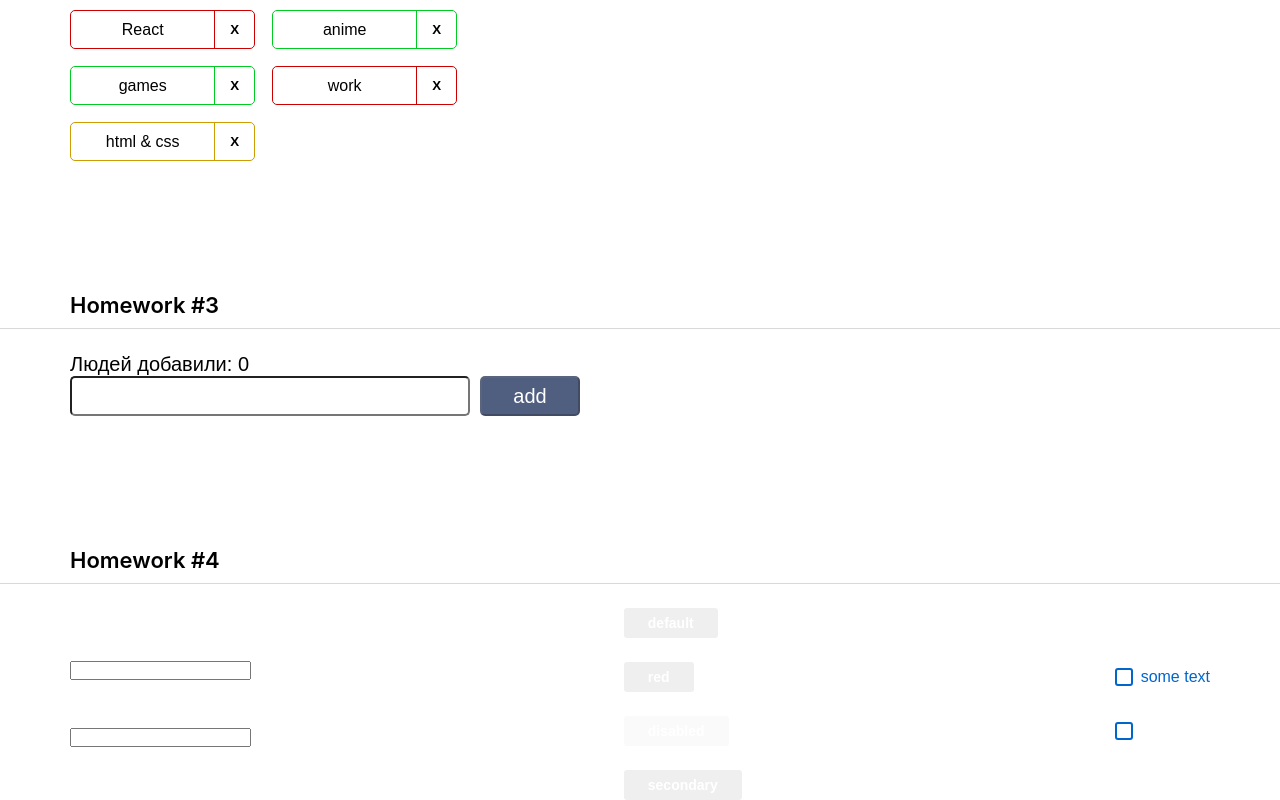
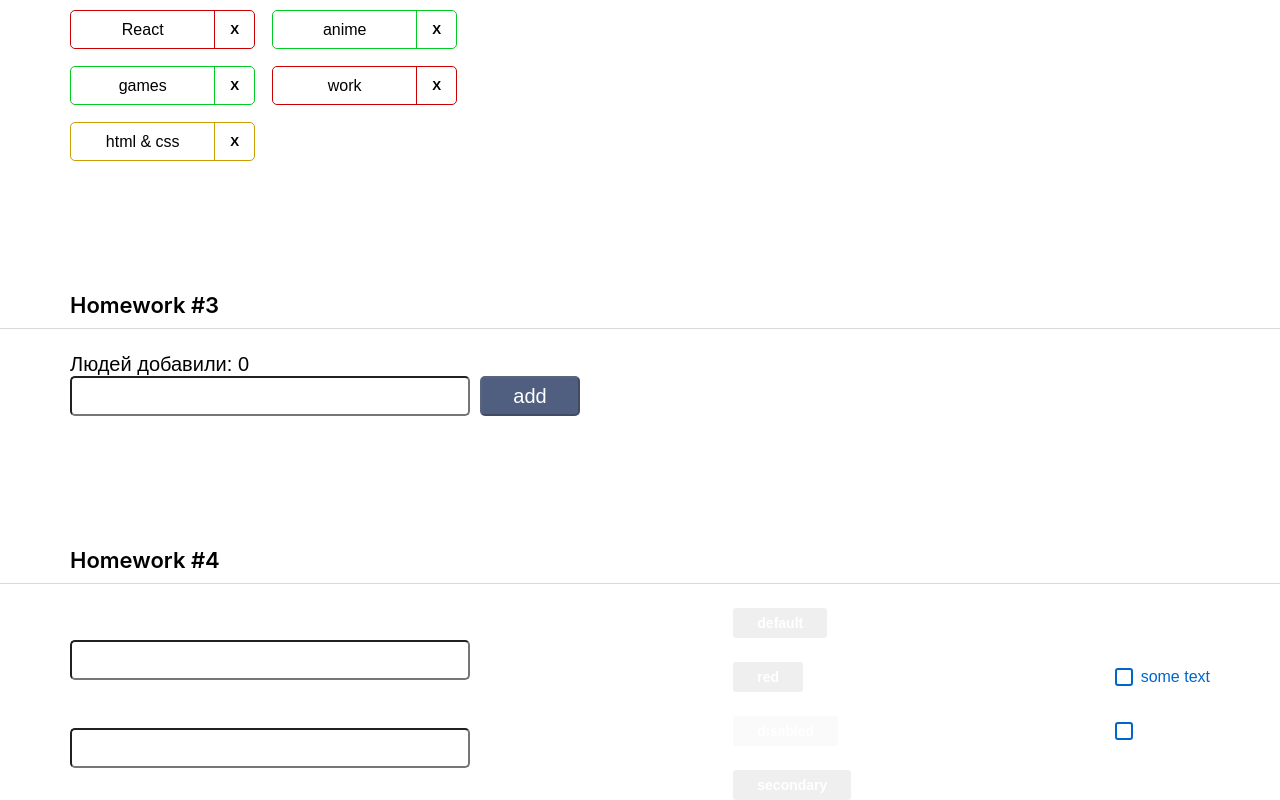
Before and after one commit to sonyhero/hws2, a React (Create React App) app: page / in a window 1280 px wide. Shown: the part 718-1518 px from the top of the page. Built offline with nearby package versions, Linux system fonts and the light colour scheme.

Commit message:
hw04-add-style-input

```diff
--- a/src/s2-homeworks/hw04/common/c1-SuperInputText/SuperInputText.module.css
+++ b/src/s2-homeworks/hw04/common/c1-SuperInputText/SuperInputText.module.css
@@ -1,20 +1,43 @@
 .input:focus {
+    width: 400px;
+    height: 40px;
+    border-radius: 5px;
 }
 
 .input {
+    width: 400px;
+    height: 40px;
+    border-radius: 5px;
 }
 
 .inputWrapper {
+    box-sizing: border-box;
 }
 
 .superInput {
+    width: 400px;
+    height: 40px;
+    border-radius: 5px;
 }
 
 .errorInput {
+    width: 400px;
+    height: 40px;
+    border-radius: 5px;
+    background-color: #eebebe;
+    border-color: #E35959FF;
 }
 
 .errorInput:focus {
+    font-size: 20px;
+    font-weight: 500;
+    border-radius: 5px;
+    background-color: #eebebe;
+    border-color: #E35959FF;
 }
 
 .error {
+    color: #E35959FF;
+    font-size: 20px;
+    font-weight: 500;
 }
```
